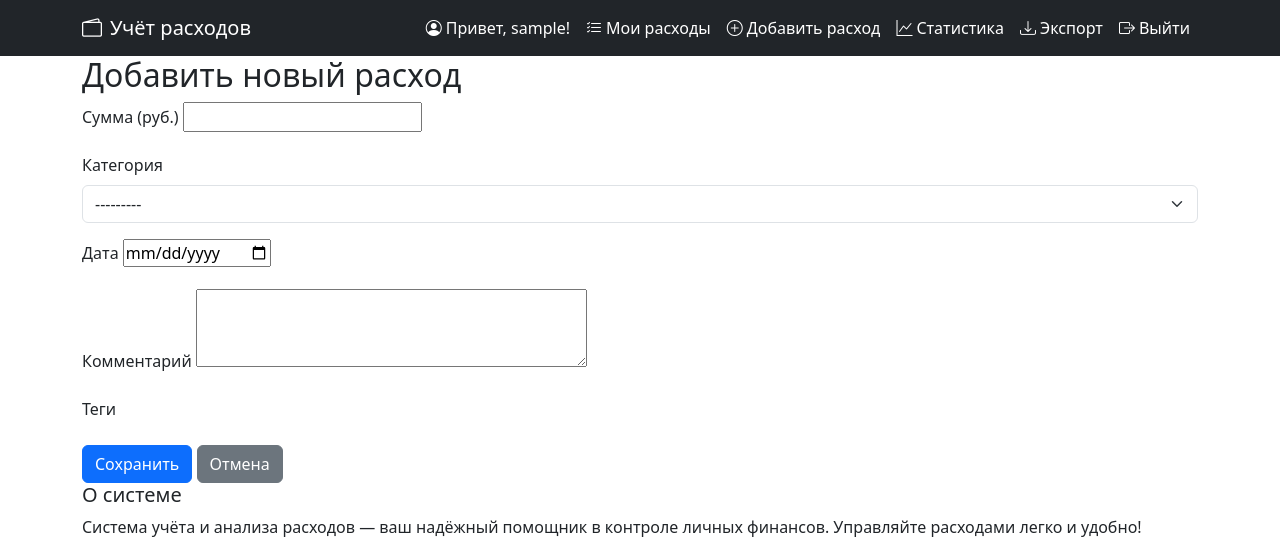
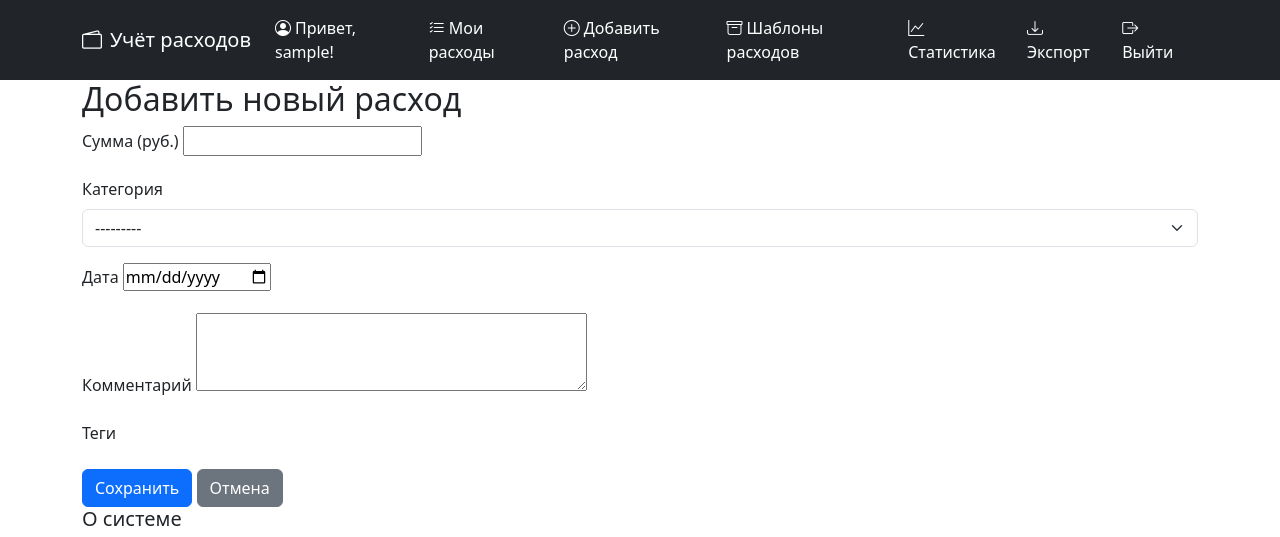
Before and after one commit to kirillgrigorev94-dev/Mini-course-project, a Django app: page /add_expense/ in a window 1280 px wide. Shown: the top 537 px of the page. Run offline with Django 5.2, Linux system fonts and the light colour scheme; the visitor is signed in with stand-in values (Sample User, id 1); data that the repository does not hold is empty.

Commit message:
fix navbar

```diff
--- a/expense_tracker/expense_app/templates/expense_app/base.html
+++ b/expense_tracker/expense_app/templates/expense_app/base.html
@@ -24,10 +24,18 @@
     <nav class="navbar navbar-expand-lg navbar-dark bg-dark">
       <div class="container">
         <!-- Логотип и ссылка на главную страницу -->
-        <a class="navbar-brand" href="{% url 'index' %}"
-          ><i class="bi bi-wallet2 me-2"></i>Учёт расходов</a
-        >
+        <a class="navbar-brand" href="{% url 'index' %}">
+          <i class="bi bi-wallet2 me-2"></i>Учёт расходов
+        </a>
 
+        <!-- Кнопка-гамбургер (появляется на экранах < lg) -->
+        <button class="navbar-toggler" type="button" data-bs-toggle="collapse" data-bs-target="#navbarContent"
+          aria-controls="navbarContent" aria-expanded="false" aria-label="Переключить меню">
+          <span class="navbar-toggler-icon"></span>
+        </button>
+
+        <!-- Блок сворачиваемого контента -->
+        <div class="collapse navbar-collapse" id="navbarContent">
           <!-- Блок ссылок в правой части панели -->
           <div class="navbar-nav ms-auto">
             {% if user.is_authenticated %}
@@ -41,6 +49,9 @@
               <a class="nav-link text-white" href="{% url 'add_expense' %}">
                 <i class="bi bi-plus-circle me-1"></i>Добавить расход
               </a>
+              <a class="nav-link text-white" href="{% url 'expense_templates_list' %}">
+                <i class="bi bi-archive me-1"></i>Шаблоны расходов
+              </a>
               <a class="nav-link text-white" href="{% url 'statistics' %}">
                 <i class="bi bi-graph-up me-1"></i>Статистика
               </a>
@@ -51,7 +62,8 @@
               <a class="nav-link text-white" href="{% url 'logout' %}">
                 <i class="bi bi-box-arrow-right me-1"></i>Выйти
               </a>
-          {% else %} {% if not user.is_authenticated %}
+            {% else %}
+              {% if not user.is_authenticated %}
                 <a class="nav-link text-white" href="{% url 'register' %}">
                   <i class="bi bi-person-plus me-1"></i>Регистрация
                 </a>
@@ -61,6 +73,7 @@
                 <i class="bi bi-box-arrow-in-right me-1"></i>Войти
               </a>
             {% endif %}
+          </div>
         </div>
       </div>
     </nav>
```
Lines whose indentation alone changed are shown as unchanged.
